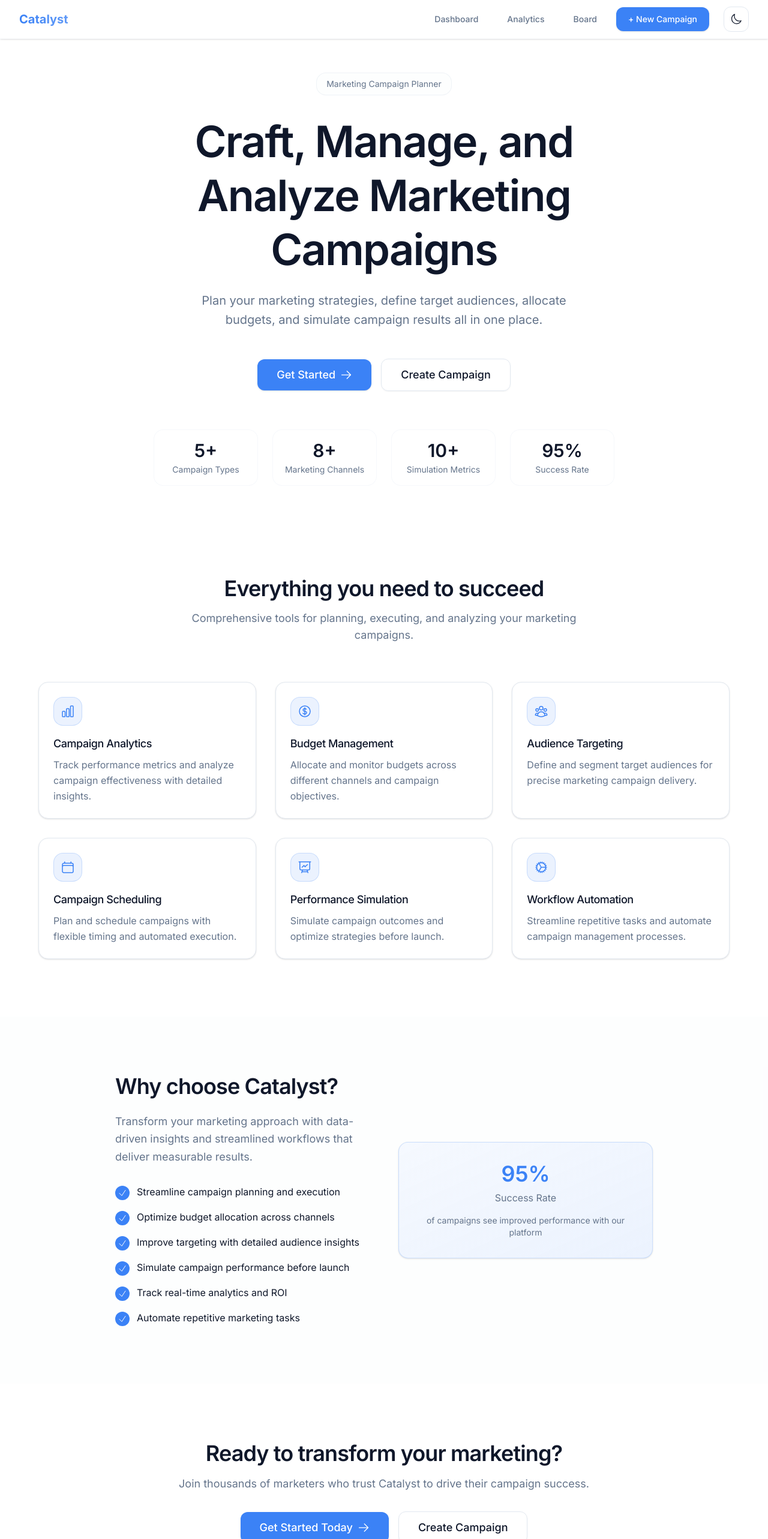
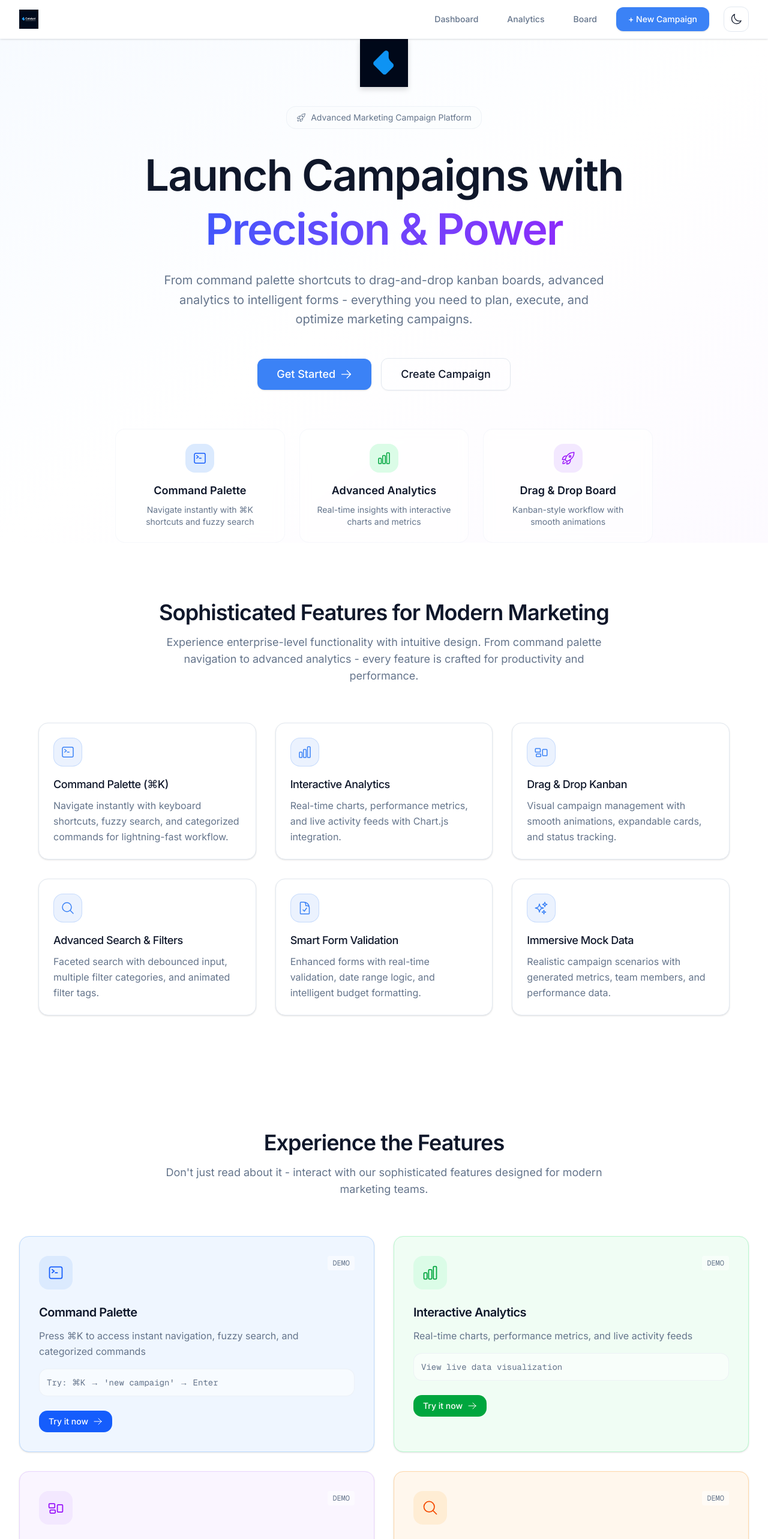
Before and after one commit to Reon1917/catalyst, a Next.js app in the folder catalyst/: page / in a window 1280 px wide. Shown: the top 2566 px of the page at 60% size. Built offline with nearby package versions, Linux system fonts and the light colour scheme.

Commit message:
Iteration1 done

```diff
--- a/catalyst/app/layout.tsx
+++ b/catalyst/app/layout.tsx
@@ -18,6 +18,11 @@ const geistMono = Geist_Mono({
 export const metadata: Metadata = {
   title: "Catalyst - Marketing Campaign Planner",
   description: "Plan, manage, and optimize your marketing campaigns with data-driven insights",
+  icons: {
+    icon: "/branding/logo-only.png",
+    shortcut: "/branding/logo-only.png",
+    apple: "/branding/logo-only.png",
+  },
 };
 
 export default function RootLayout({
--- a/catalyst/app/page.tsx
+++ b/catalyst/app/page.tsx
@@ -9,6 +9,7 @@ import { useState, useEffect } from 'react';
 import {
   HeroSection,
   FeaturesSection,
+  ShowcaseSection,
   BenefitsSection,
   CTASection
 } from '@/components/sections';
@@ -32,6 +33,7 @@ export default function LandingPage() {
     <div className="min-h-screen bg-background">
       <HeroSection />
       <FeaturesSection />
+      <ShowcaseSection />
       <BenefitsSection />
       <CTASection />
     </div>
--- a/catalyst/components/Navbar.tsx
+++ b/catalyst/components/Navbar.tsx
@@ -15,11 +15,13 @@ export default function Navbar() {
           <div className="flex items-center">
             <Link
               href="/"
-              className="text-xl font-bold text-foreground hover:text-primary transition-all duration-300 hover:scale-105"
+              className="flex items-center hover:opacity-80 transition-all duration-300 hover:scale-105"
             >
-              <span className="bg-gradient-to-r from-primary to-primary/80 bg-clip-text text-transparent">
-                Catalyst
-              </span>
+              <img
+                src="/branding/logo-and-text.png"
+                alt="Catalyst - Marketing Campaign Planner"
+                className="h-8 w-auto"
+              />
             </Link>
           </div>
 
--- a/catalyst/components/sections/benefits-section.tsx
+++ b/catalyst/components/sections/benefits-section.tsx
@@ -3,12 +3,12 @@
 import { CheckIcon } from '@heroicons/react/24/outline';
 
 const benefits = [
-  'Streamline campaign planning and execution',
-  'Optimize budget allocation across channels',
-  'Improve targeting with detailed audience insights',
-  'Simulate campaign performance before launch',
-  'Track real-time analytics and ROI',
-  'Automate repetitive marketing tasks'
+  'Navigate 10x faster with command palette shortcuts',
+  'Visualize campaigns with drag-and-drop kanban boards',
+  'Monitor performance with real-time interactive charts',
+  'Filter and search campaigns with advanced faceted search',
+  'Validate forms intelligently with smart date and budget logic',
+  'Experience realistic scenarios with immersive mock data'
 ];
 
 export function BenefitsSection() {
@@ -19,10 +19,11 @@ export function BenefitsSection() {
           {/* Content */}
           <div className="animate-fade-in">
             <h2 className="text-3xl md:text-4xl font-semibold text-foreground mb-6">
-              Why choose Catalyst?
+              Built for Power Users
             </h2>
             <p className="text-lg text-muted-foreground mb-8 leading-relaxed">
-              Transform your marketing approach with data-driven insights and streamlined workflows that deliver measurable results.
+              Experience the next generation of marketing campaign management with sophisticated features that
+              rival enterprise tools while maintaining intuitive usability.
             </p>
 
             <ul className="space-y-4">
@@ -42,13 +43,18 @@ export function BenefitsSection() {
           </div>
 
           {/* Modern visual element */}
-          <div className="animate-scale-in">
-            <div className="card p-8 text-center bg-gradient-to-br from-primary/5 to-primary/10 border-primary/20">
-              <div className="text-4xl font-semibold text-primary mb-2">95%</div>
-              <div className="text-muted-foreground mb-4">Success Rate</div>
-              <div className="text-sm text-muted-foreground">
-                of campaigns see improved performance with our platform
-              </div>
+          <div className="animate-scale-in space-y-4">
+            <div className="card p-6 text-center bg-gradient-to-br from-blue-50 to-blue-100 dark:from-blue-950/30 dark:to-blue-900/30 border-blue-200 dark:border-blue-800">
+              <div className="text-3xl font-semibold text-blue-600 dark:text-blue-400 mb-2">⌘K</div>
+              <div className="text-sm text-blue-700 dark:text-blue-300">Command Palette</div>
+            </div>
+            <div className="card p-6 text-center bg-gradient-to-br from-green-50 to-green-100 dark:from-green-950/30 dark:to-green-900/30 border-green-200 dark:border-green-800">
+              <div className="text-3xl font-semibold text-green-600 dark:text-green-400 mb-2">📊</div>
+              <div className="text-sm text-green-700 dark:text-green-300">Live Analytics</div>
+            </div>
+            <div className="card p-6 text-center bg-gradient-to-br from-purple-50 to-purple-100 dark:from-purple-950/30 dark:to-purple-900/30 border-purple-200 dark:border-purple-800">
+              <div className="text-3xl font-semibold text-purple-600 dark:text-purple-400 mb-2">🎯</div>
+              <div className="text-sm text-purple-700 dark:text-purple-300">Drag & Drop</div>
             </div>
           </div>
         </div>
--- a/catalyst/components/sections/cta-section.tsx
+++ b/catalyst/components/sections/cta-section.tsx
@@ -6,12 +6,20 @@ import { ArrowRightIcon } from '@heroicons/react/24/outline';
 export function CTASection() {
   return (
     <section className="py-24 px-4 sm:px-6 lg:px-8">
-      <div className="max-w-3xl mx-auto text-center animate-fade-in">
+      <div className="max-w-4xl mx-auto text-center animate-fade-in">
+        <div className="mb-8">
+          <img
+            src="/branding/logo-only.png"
+            alt="Catalyst Logo"
+            className="h-16 w-16 mx-auto mb-6 opacity-80"
+          />
+        </div>
         <h2 className="text-3xl md:text-4xl font-semibold text-foreground mb-4">
-          Ready to transform your marketing?
+          Experience Enterprise-Level Marketing Tools
         </h2>
-        <p className="text-lg text-muted-foreground mb-8 leading-relaxed">
-          Join thousands of marketers who trust Catalyst to drive their campaign success.
+        <p className="text-lg text-muted-foreground mb-8 leading-relaxed max-w-2xl mx-auto">
+          From command palette navigation to advanced analytics - discover why Catalyst is the
+          sophisticated choice for modern marketing teams.
         </p>
 
         <div className="flex flex-col sm:flex-row gap-4 justify-center items-center">
--- a/catalyst/components/sections/features-section.tsx
+++ b/catalyst/components/sections/features-section.tsx
@@ -1,44 +1,46 @@
 "use client";
 
 import {
+  CommandLineIcon,
   ChartBarIcon,
-  CurrencyDollarIcon,
-  UserGroupIcon,
-  CalendarIcon,
+  RectangleGroupIcon,
+  MagnifyingGlassIcon,
+  DocumentCheckIcon,
+  CursorArrowRaysIcon,
   PresentationChartLineIcon,
-  CogIcon
+  SparklesIcon
 } from '@heroicons/react/24/outline';
 
 const features = [
   {
-    icon: ChartBarIcon,
-    title: 'Campaign Analytics',
-    description: 'Track performance metrics and analyze campaign effectiveness with detailed insights.'
+    icon: CommandLineIcon,
+    title: 'Command Palette (⌘K)',
+    description: 'Navigate instantly with keyboard shortcuts, fuzzy search, and categorized commands for lightning-fast workflow.'
   },
   {
-    icon: CurrencyDollarIcon,
-    title: 'Budget Management',
-    description: 'Allocate and monitor budgets across different channels and campaign objectives.'
+    icon: ChartBarIcon,
+    title: 'Interactive Analytics',
+    description: 'Real-time charts, performance metrics, and live activity feeds with Chart.js integration.'
   },
   {
-    icon: UserGroupIcon,
-    title: 'Audience Targeting',
-    description: 'Define and segment target audiences for precise marketing campaign delivery.'
+    icon: RectangleGroupIcon,
+    title: 'Drag & Drop Kanban',
+    description: 'Visual campaign management with smooth animations, expandable cards, and status tracking.'
   },
   {
-    icon: CalendarIcon,
-    title: 'Campaign Scheduling',
-    description: 'Plan and schedule campaigns with flexible timing and automated execution.'
+    icon: MagnifyingGlassIcon,
+    title: 'Advanced Search & Filters',
+    description: 'Faceted search with debounced input, multiple filter categories, and animated filter tags.'
   },
   {
-    icon: PresentationChartLineIcon,
-    title: 'Performance Simulation',
-    description: 'Simulate campaign outcomes and optimize strategies before launch.'
+    icon: DocumentCheckIcon,
+    title: 'Smart Form Validation',
+    description: 'Enhanced forms with real-time validation, date range logic, and intelligent budget formatting.'
   },
   {
-    icon: CogIcon,
-    title: 'Workflow Automation',
-    description: 'Streamline repetitive tasks and automate campaign management processes.'
+    icon: SparklesIcon,
+    title: 'Immersive Mock Data',
+    description: 'Realistic campaign scenarios with generated metrics, team members, and performance data.'
   }
 ];
 
@@ -49,10 +51,11 @@ export function FeaturesSection() {
         {/* Section header */}
         <div className="text-center mb-16 animate-fade-in">
           <h2 className="text-3xl md:text-4xl font-semibold text-foreground mb-4">
-            Everything you need to succeed
+            Sophisticated Features for Modern Marketing
           </h2>
-          <p className="text-lg text-muted-foreground max-w-2xl mx-auto">
-            Comprehensive tools for planning, executing, and analyzing your marketing campaigns.
+          <p className="text-lg text-muted-foreground max-w-3xl mx-auto">
+            Experience enterprise-level functionality with intuitive design. From command palette navigation to
+            advanced analytics - every feature is crafted for productivity and performance.
           </p>
         </div>
 
--- a/catalyst/components/sections/hero-section.tsx
+++ b/catalyst/components/sections/hero-section.tsx
@@ -1,25 +1,42 @@
 "use client";
 
-import { ArrowRightIcon } from '@heroicons/react/24/outline';
+import { ArrowRightIcon, CommandLineIcon, ChartBarIcon, RocketLaunchIcon } from '@heroicons/react/24/outline';
 import Link from 'next/link';
 
 export function HeroSection() {
   return (
-    <section className="min-h-screen flex items-center justify-center px-4 sm:px-6 lg:px-8">
-      <div className="max-w-4xl mx-auto text-center animate-fade-in">
+    <section className="min-h-screen flex items-center justify-center px-4 sm:px-6 lg:px-8 relative overflow-hidden">
+      {/* Background gradient */}
+      <div className="absolute inset-0 bg-gradient-to-br from-blue-50/50 via-transparent to-purple-50/50 dark:from-blue-950/20 dark:via-transparent dark:to-purple-950/20"></div>
+
+      <div className="max-w-6xl mx-auto text-center animate-fade-in relative z-10">
+        {/* Logo */}
+        <div className="mb-8 animate-scale-in">
+          <img
+            src="/branding/logo-only.png"
+            alt="Catalyst Logo"
+            className="h-20 w-20 mx-auto mb-4 drop-shadow-lg"
+          />
+        </div>
+
         {/* Modern badge */}
         <div className="inline-flex items-center px-4 py-2 rounded-xl border border-border/50 bg-muted/30 text-sm text-muted-foreground mb-8 backdrop-blur-sm">
-          Marketing Campaign Planner
+          <RocketLaunchIcon className="w-4 h-4 mr-2" />
+          Advanced Marketing Campaign Platform
         </div>
 
         {/* Clean headline */}
         <h1 className="text-5xl md:text-6xl lg:text-7xl font-semibold text-foreground mb-6 leading-tight animate-slide-up">
-          Craft, Manage, and Analyze Marketing Campaigns
+          Launch Campaigns with
+          <span className="bg-gradient-to-r from-blue-600 to-purple-600 bg-clip-text text-transparent block">
+            Precision & Power
+          </span>
         </h1>
 
         {/* Simple description */}
-        <p className="text-xl text-muted-foreground max-w-2xl mx-auto mb-12 leading-relaxed animate-slide-up" style={{animationDelay: '0.1s'}}>
-          Plan your marketing strategies, define target audiences, allocate budgets, and simulate campaign results all in one place.
+        <p className="text-xl text-muted-foreground max-w-3xl mx-auto mb-12 leading-relaxed animate-slide-up" style={{animationDelay: '0.1s'}}>
+          From command palette shortcuts to drag-and-drop kanban boards, advanced analytics to intelligent forms -
+          everything you need to plan, execute, and optimize marketing campaigns.
         </p>
 
         {/* Modern CTA buttons */}
@@ -40,23 +57,28 @@ export function HeroSection() {
           </Link>
         </div>
 
-        {/* Modern stats */}
-        <div className="grid grid-cols-2 md:grid-cols-4 gap-6 max-w-3xl mx-auto animate-scale-in" style={{animationDelay: '0.3s'}}>
-          <div className="text-center p-4 rounded-xl bg-card/50 border border-border/30 backdrop-blur-sm">
-            <div className="text-3xl font-semibold text-foreground mb-1">5+</div>
-            <div className="text-sm text-muted-foreground">Campaign Types</div>
+        {/* Feature highlights */}
+        <div className="grid grid-cols-1 md:grid-cols-3 gap-6 max-w-4xl mx-auto animate-scale-in" style={{animationDelay: '0.3s'}}>
+          <div className="text-center p-6 rounded-2xl bg-card/50 border border-border/30 backdrop-blur-sm hover:bg-card/70 transition-all duration-300">
+            <div className="w-12 h-12 bg-blue-100 dark:bg-blue-900/30 rounded-xl flex items-center justify-center mx-auto mb-4">
+              <CommandLineIcon className="w-6 h-6 text-blue-600 dark:text-blue-400" />
+            </div>
+            <div className="text-lg font-semibold text-foreground mb-2">Command Palette</div>
+            <div className="text-sm text-muted-foreground">Navigate instantly with ⌘K shortcuts and fuzzy search</div>
           </div>
-          <div className="text-center p-4 rounded-xl bg-card/50 border border-border/30 backdrop-blur-sm">
-            <div className="text-3xl font-semibold text-foreground mb-1">8+</div>
-            <div className="text-sm text-muted-foreground">Marketing Channels</div>
+          <div className="text-center p-6 rounded-2xl bg-card/50 border border-border/30 backdrop-blur-sm hover:bg-card/70 transition-all duration-300">
+            <div className="w-12 h-12 bg-green-100 dark:bg-green-900/30 rounded-xl flex items-center justify-center mx-auto mb-4">
+              <ChartBarIcon className="w-6 h-6 text-green-600 dark:text-green-400" />
+            </div>
+            <div className="text-lg font-semibold text-foreground mb-2">Advanced Analytics</div>
+            <div className="text-sm text-muted-foreground">Real-time insights with interactive charts and metrics</div>
           </div>
-          <div className="text-center p-4 rounded-xl bg-card/50 border border-border/30 backdrop-blur-sm">
-            <div className="text-3xl font-semibold text-foreground mb-1">10+</div>
-            <div className="text-sm text-muted-foreground">Simulation Metrics</div>
-          </div>
-          <div className="text-center p-4 rounded-xl bg-card/50 border border-border/30 backdrop-blur-sm">
-            <div className="text-3xl font-semibold text-foreground mb-1">95%</div>
-            <div className="text-sm text-muted-foreground">Success Rate</div>
+          <div className="text-center p-6 rounded-2xl bg-card/50 border border-border/30 backdrop-blur-sm hover:bg-card/70 transition-all duration-300">
+            <div className="w-12 h-12 bg-purple-100 dark:bg-purple-900/30 rounded-xl flex items-center justify-center mx-auto mb-4">
+              <RocketLaunchIcon className="w-6 h-6 text-purple-600 dark:text-purple-400" />
+            </div>
+            <div className="text-lg font-semibold text-foreground mb-2">Drag & Drop Board</div>
+            <div className="text-sm text-muted-foreground">Kanban-style workflow with smooth animations</div>
           </div>
         </div>
       </div>
--- a/catalyst/components/sections/index.ts
+++ b/catalyst/components/sections/index.ts
@@ -1,5 +1,6 @@
 // Landing Page Sections
 export { HeroSection } from './hero-section';
 export { FeaturesSection } from './features-section';
+export { ShowcaseSection } from './showcase-section';
 export { BenefitsSection } from './benefits-section';
 export { CTASection } from './cta-section';
--- /dev/null
+++ b/catalyst/components/sections/showcase-section.tsx
@@ -0,0 +1,149 @@
+"use client";
+
+import {
+  CommandLineIcon,
+  ChartBarIcon,
+  RectangleGroupIcon,
+  MagnifyingGlassIcon,
+  ArrowRightIcon
+} from '@heroicons/react/24/outline';
+import Link from 'next/link';
+
+const showcaseFeatures = [
+  {
+    icon: CommandLineIcon,
+    title: "Command Palette",
+    description: "Press ⌘K to access instant navigation, fuzzy search, and categorized commands",
+    demo: "Try: ⌘K → 'new campaign' → Enter",
+    color: "blue",
+    link: "/dashboard"
+  },
+  {
+    icon: ChartBarIcon,
+    title: "Interactive Analytics",
+    description: "Real-time charts, performance metrics, and live activity feeds",
+    demo: "View live data visualization",
+    color: "green",
+    link: "/analytics"
+  },
+  {
+    icon: RectangleGroupIcon,
+    title: "Kanban Board",
+    description: "Drag and drop campaigns between workflow stages with smooth animations",
+    demo: "Experience visual workflow",
+    color: "purple",
+    link: "/campaigns/board"
+  },
+  {
+    icon: MagnifyingGlassIcon,
+    title: "Advanced Search",
+    description: "Faceted search with filters, debounced input, and animated tags",
+    demo: "Filter campaigns instantly",
+    color: "orange",
+    link: "/campaigns/board"
+  }
+];
+
+const colorClasses = {
+  blue: {
+    bg: "bg-blue-50 dark:bg-blue-950/20",
+    border: "border-blue-200 dark:border-blue-800",
+    icon: "text-blue-600 dark:text-blue-400",
+    iconBg: "bg-blue-100 dark:bg-blue-900/30",
+    button: "bg-blue-600 hover:bg-blue-700 text-white"
+  },
+  green: {
+    bg: "bg-green-50 dark:bg-green-950/20",
+    border: "border-green-200 dark:border-green-800",
+    icon: "text-green-600 dark:text-green-400",
+    iconBg: "bg-green-100 dark:bg-green-900/30",
+    button: "bg-green-600 hover:bg-green-700 text-white"
+  },
+  purple: {
+    bg: "bg-purple-50 dark:bg-purple-950/20",
+    border: "border-purple-200 dark:border-purple-800",
+    icon: "text-purple-600 dark:text-purple-400",
+    iconBg: "bg-purple-100 dark:bg-purple-900/30",
+    button: "bg-purple-600 hover:bg-purple-700 text-white"
+  },
+  orange: {
+    bg: "bg-orange-50 dark:bg-orange-950/20",
+    border: "border-orange-200 dark:border-orange-800",
+    icon: "text-orange-600 dark:text-orange-400",
+    iconBg: "bg-orange-100 dark:bg-orange-900/30",
+    button: "bg-orange-600 hover:bg-orange-700 text-white"
+  }
+};
+
+export function ShowcaseSection() {
+  return (
+    <section className="py-24 px-4 sm:px-6 lg:px-8">
+      <div className="max-w-7xl mx-auto">
+        {/* Section header */}
+        <div className="text-center mb-16 animate-fade-in">
+          <h2 className="text-3xl md:text-4xl font-semibold text-foreground mb-4">
+            Experience the Features
+          </h2>
+          <p className="text-lg text-muted-foreground max-w-3xl mx-auto">
+            Don't just read about it - interact with our sophisticated features designed for modern marketing teams.
+          </p>
+        </div>
+
+        {/* Features showcase grid */}
+        <div className="grid grid-cols-1 lg:grid-cols-2 gap-8">
+          {showcaseFeatures.map((feature, index) => {
+            const colors = colorClasses[feature.color as keyof typeof colorClasses];
+            return (
+              <div
+                key={index}
+                className={`card p-8 ${colors.bg} ${colors.border} hover:shadow-lg transition-all duration-300 animate-slide-up group`}
+                style={{animationDelay: `${index * 0.1}s`}}
+              >
+                <div className="flex items-start justify-between mb-6">
+                  <div className={`w-14 h-14 rounded-2xl ${colors.iconBg} flex items-center justify-center`}>
+                    <feature.icon className={`w-7 h-7 ${colors.icon}`} />
+                  </div>
+                  <div className="text-xs font-mono text-muted-foreground bg-background/50 px-2 py-1 rounded">
+                    DEMO
+                  </div>
+                </div>
+
+                <h3 className="text-xl font-semibold text-foreground mb-3">
+                  {feature.title}
+                </h3>
+
+                <p className="text-muted-foreground mb-4 leading-relaxed">
+                  {feature.description}
+                </p>
+
+                <div className="bg-background/50 rounded-lg p-3 mb-6 border border-border/50">
+                  <div className="text-sm font-mono text-muted-foreground">
+                    {feature.demo}
+                  </div>
+                </div>
+
+                <Link
+                  href={feature.link}
+                  className={`inline-flex items-center px-4 py-2 rounded-lg ${colors.button} text-sm font-medium transition-all duration-200 group-hover:shadow-md`}
+                >
+                  Try it now
+                  <ArrowRightIcon className="w-4 h-4 ml-2 group-hover:translate-x-1 transition-transform duration-200" />
+                </Link>
+              </div>
+            );
+          })}
+        </div>
+
+        {/* Call to action */}
+        <div className="text-center mt-16 animate-fade-in">
+          <div className="inline-flex items-center px-6 py-3 bg-gradient-to-r from-blue-600 to-purple-600 text-white rounded-xl font-medium hover:shadow-lg transition-all duration-300">
+            <Link href="/dashboard" className="flex items-center">
+              Explore All Features
+              <ArrowRightIcon className="w-5 h-5 ml-2" />
+            </Link>
+          </div>
+        </div>
+      </div>
+    </section>
+  );
+}
```
